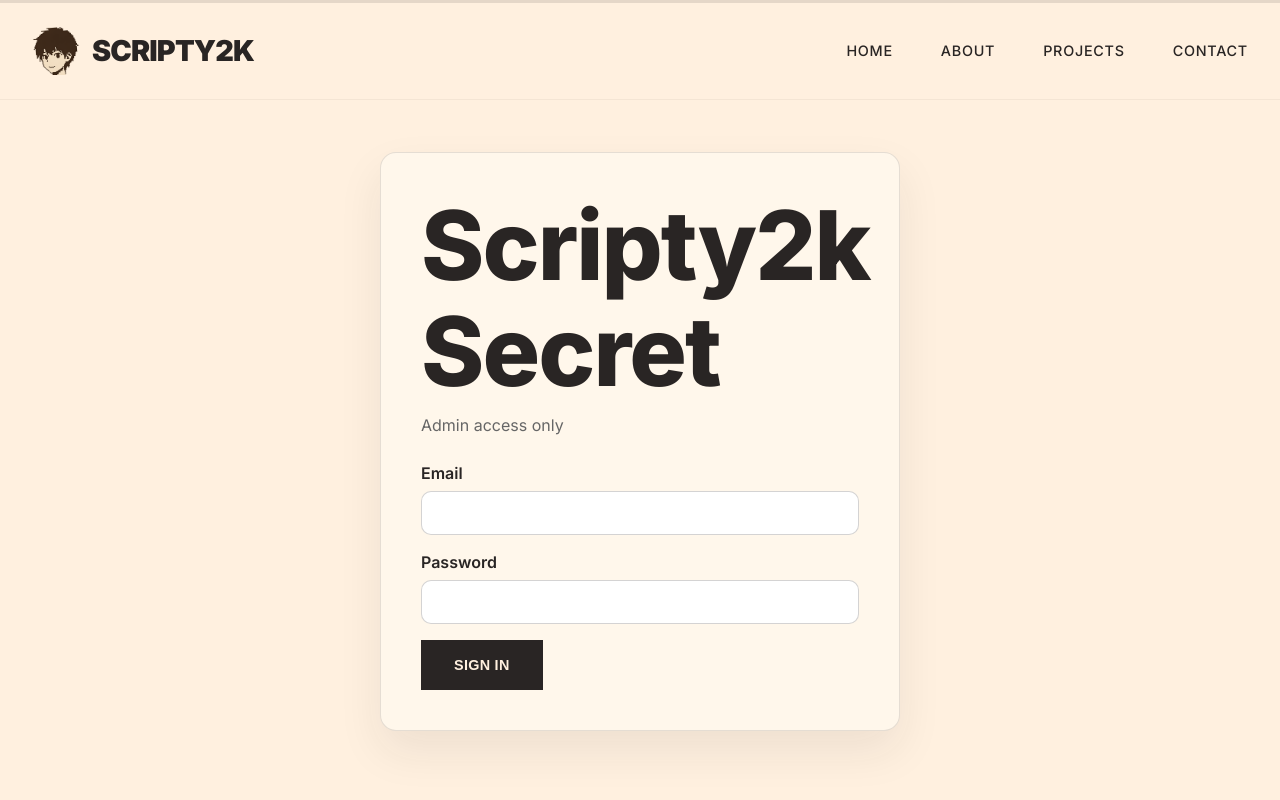
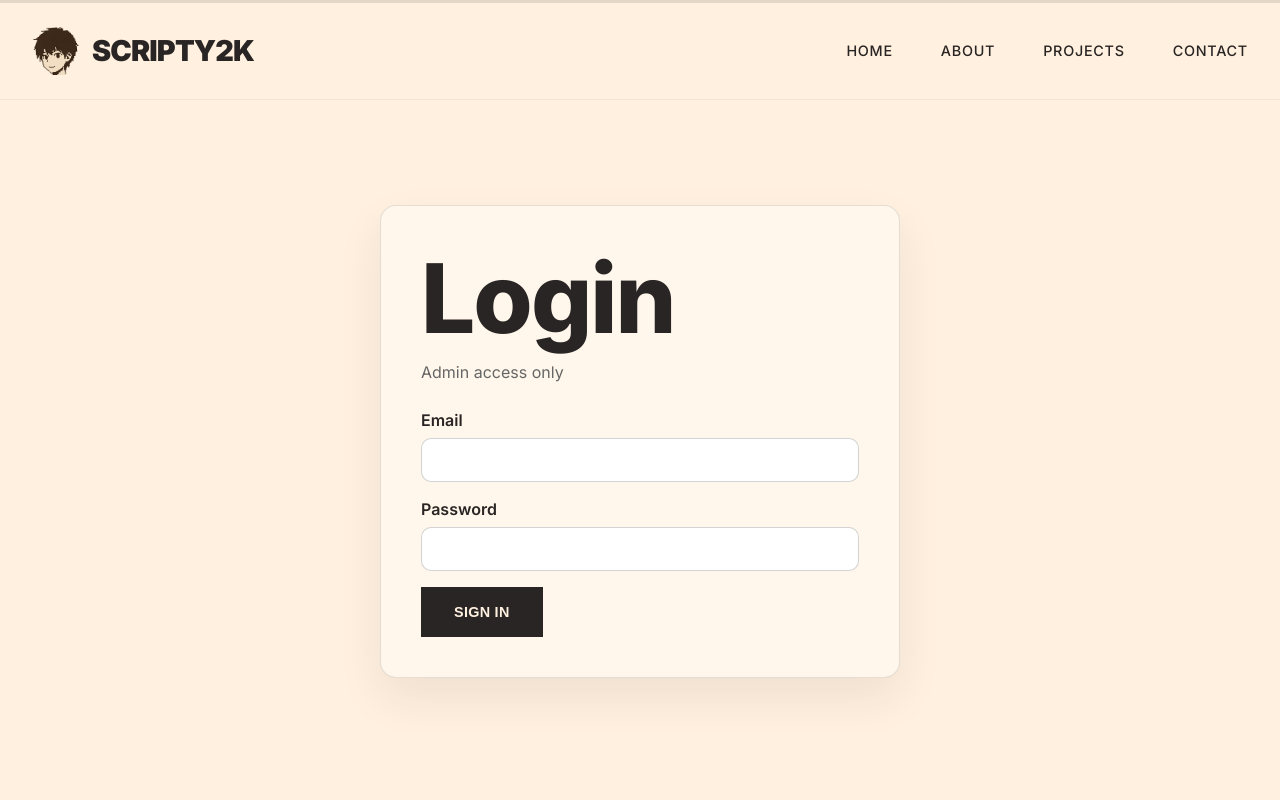
Before and after one commit to Scripty2k/Portfolio, a Vue app: page /scripty2k-secret in a window 1280 px wide. Shown: the top 800 px of the page. Built offline with nearby package versions, Linux system fonts and the light colour scheme; no server answers; the database is empty.

Commit message:
announcement

```diff
--- a/src/App.vue
+++ b/src/App.vue
@@ -192,6 +192,15 @@ body.loaded {
 .main-content {
   margin-top: calc(83px + var(--global-banner-height, 0px));
   min-height: calc(100vh - 83px - var(--global-banner-height, 0px));
+  transition: margin-top 0.25s ease;
+}
+
+#app .navbar {
+  position: fixed;
+  top: calc(var(--global-banner-height, 0px) + 3px) !important;
+  left: 0;
+  right: 0;
+  transition: top 0.25s ease;
 }
 
 /* Scroll Progress Bar */
@@ -203,6 +212,7 @@ body.loaded {
   height: 3px;
   background: rgba(0, 0, 0, 0.1);
   z-index: 9999;
+  transition: top 0.25s ease;
 }
 
 /* Global notification banner */
@@ -257,13 +267,13 @@ body.loaded {
 
 .global-notice-enter-active,
 .global-notice-leave-active {
-  transition: all 0.25s ease;
+  transition: opacity 0.25s ease, transform 0.25s ease;
 }
 
 .global-notice-enter-from,
 .global-notice-leave-to {
   opacity: 0;
-  transform: translateY(-10px);
+  transform: translateY(-100%);
 }
 
 @media (max-width: 768px) {
--- a/src/views/SecretLogin.vue
+++ b/src/views/SecretLogin.vue
@@ -1,7 +1,7 @@
 <template>
   <section class="secret-login">
     <div class="secret-card">
-      <h1>Scripty2k Secret</h1>
+      <h1>Login</h1>
       <p class="hint">Admin access only</p>
       <form @submit.prevent="signIn">
         <label class="field">
--- a/src/views/SecretPanel.vue
+++ b/src/views/SecretPanel.vue
@@ -1,7 +1,7 @@
 <template>
   <section class="secret-panel">
     <div class="panel-card">
-      <h1>Scripty2k Secret</h1>
+      <h1>Super secret panel</h1>
       <p class="status">You are signed in.</p>
       <button class="btn btn-primary" type="button" @click="signOut">
         Logout
```
